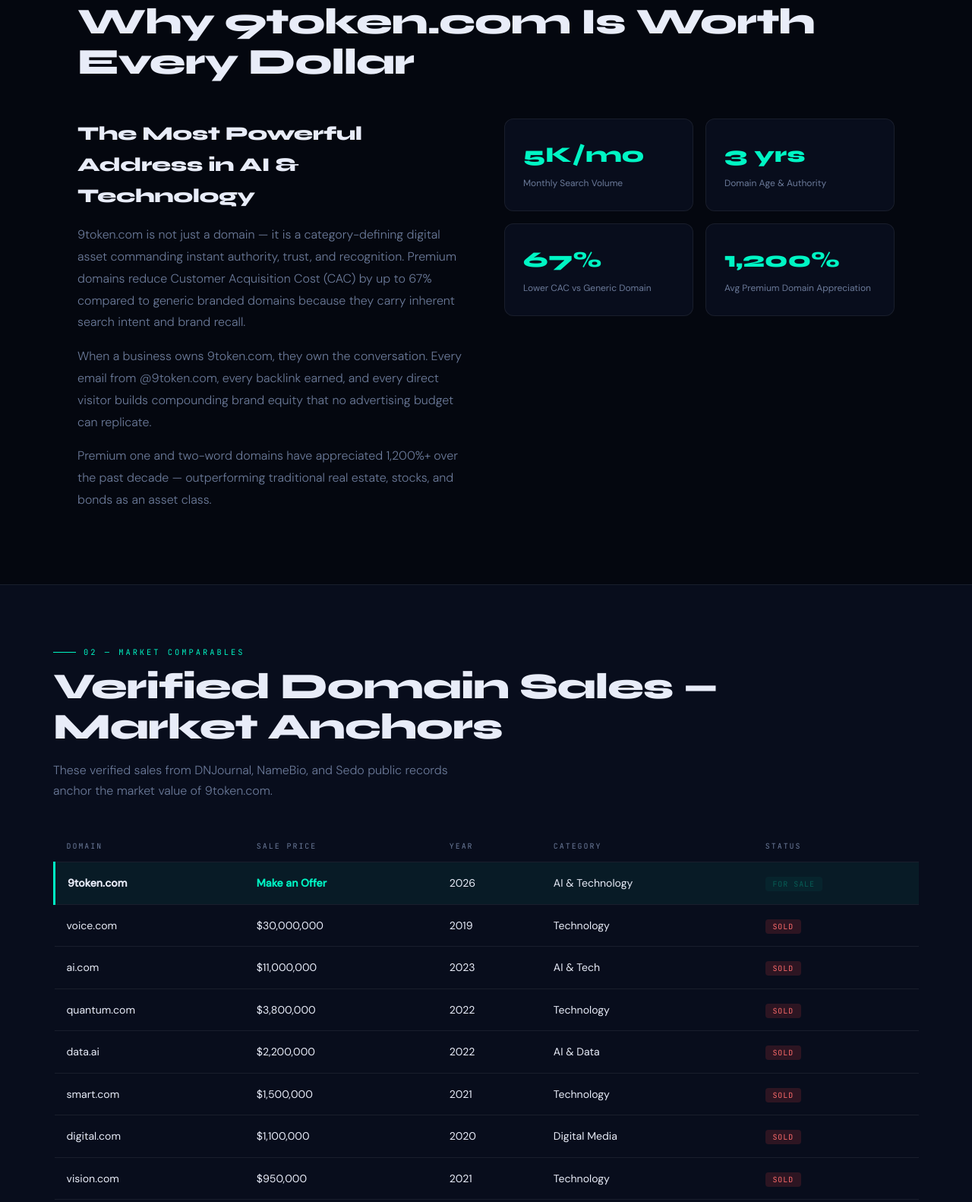
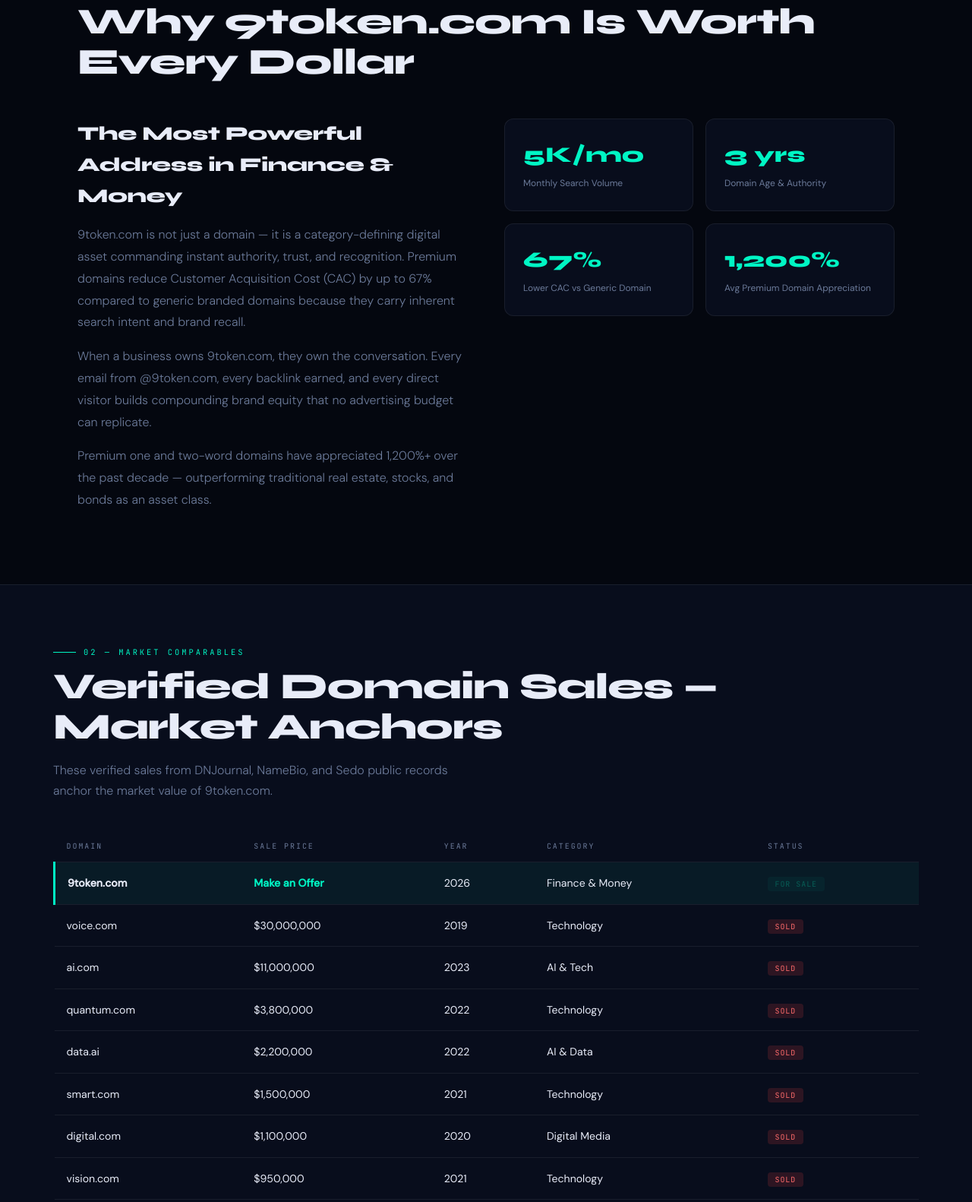
Before and after one commit to WEBWORKSA1/9token-com, a plain HTML site: page acquisition.html in a window 1280 px wide. Shown: the part 1195-2777 px from the top of the page at 76% size. Drawn offline with Linux system fonts and the light colour scheme.

Commit message:
Fix niche label: Finance & Money (domain-based detection)

```diff
--- a/acquisition.html
+++ b/acquisition.html
@@ -412,7 +412,7 @@
     Own The Future.
     <span class="line2">9token.com</span>
   </h1>
-  <p class="hero-sub">A category-defining digital asset available for acquisition, strategic partnership, or sponsorship. The most powerful address in AI & Technology — yours to own.</p>
+  <p class="hero-sub">A category-defining digital asset available for acquisition, strategic partnership, or sponsorship. The most powerful address in Finance & Money — yours to own.</p>
   <div class="hero-btns">
     <a href="#contact" class="btn-glow">🔥 Make an Offer</a>
     <a href="#sponsor" class="btn-glow btn-glow-gold">⚡ Become a Sponsor</a>
@@ -444,7 +444,7 @@
   <h2 class="section-title">Why 9token.com Is Worth Every Dollar</h2>
   <div class="value-grid">
     <div class="value-copy">
-      <h3>The Most Powerful Address in AI & Technology</h3>
+      <h3>The Most Powerful Address in Finance & Money</h3>
       <p>9token.com is not just a domain — it is a category-defining digital asset commanding instant authority, trust, and recognition. Premium domains reduce Customer Acquisition Cost (CAC) by up to 67% compared to generic branded domains because they carry inherent search intent and brand recall.</p>
       <p>When a business owns 9token.com, they own the conversation. Every email from @9token.com, every backlink earned, and every direct visitor builds compounding brand equity that no advertising budget can replicate.</p>
       <p>Premium one and two-word domains have appreciated 1,200%+ over the past decade — outperforming traditional real estate, stocks, and bonds as an asset class.</p>
@@ -479,7 +479,7 @@
           <td><strong>9token.com</strong></td>
           <td><strong style="color:var(--accent)">Make an Offer</strong></td>
           <td>2026</td>
-          <td>AI & Technology</td>
+          <td>Finance & Money</td>
           <td><span class="badge-sale">FOR SALE</span></td>
         </tr>
         <tr><td>voice.com</td><td>$30,000,000</td><td>2019</td><td>Technology</td><td><span class="badge-sold">SOLD</span></td></tr>
@@ -503,7 +503,7 @@
     <div class="why-card">
       <div class="why-num">01</div>
       <h4>100% Targeted — Zero Waste</h4>
-      <p>Every visitor is actively interested in AI & Technology. Traditional TV reaches 95% irrelevant audiences. Here, every impression is an in-market buyer.</p>
+      <p>Every visitor is actively interested in Finance & Money. Traditional TV reaches 95% irrelevant audiences. Here, every impression is an in-market buyer.</p>
       <span class="why-stat">94% Audience Relevance</span>
     </div>
     <div class="why-card">
@@ -527,7 +527,7 @@
     <div class="why-card">
       <div class="why-num">05</div>
       <h4>Permanent Brand Authority</h4>
-      <p>Association with 9token.com permanently elevates brand perception in AI & Technology. Category authority transfers to your brand the moment you sponsor.</p>
+      <p>Association with 9token.com permanently elevates brand perception in Finance & Money. Category authority transfers to your brand the moment you sponsor.</p>
       <span class="why-stat">Category Authority Transfer</span>
     </div>
     <div class="why-card">
@@ -568,7 +568,7 @@
         <ul class="vs-list">
           <li>From $299/month — 99% less than TV</li>
           <li>Global reach across 180+ countries instantly</li>
-          <li>100% AI & Technology professionals — zero waste</li>
+          <li>100% Finance & Money professionals — zero waste</li>
           <li>Real-time analytics, clicks, conversions tracked</li>
           <li>Newsletter + content + social — multi-channel</li>
           <li>Permanent SEO backlink value included</li>
```
